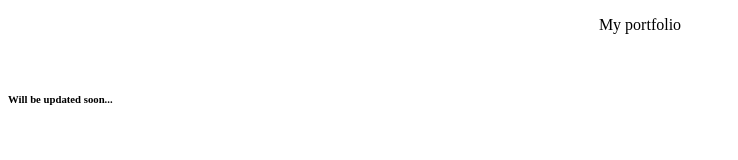
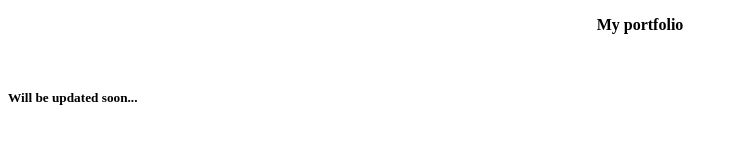
Before and after one commit to Aktarul/aktarul.github.io, a plain HTML site: page index.html in a window 1280 px wide. Shown: the full height of the page, 0-738 px from the left. Drawn offline with Linux system fonts and the light colour scheme.

Commit message:
some changes

```diff
--- a/index.html
+++ b/index.html
@@ -6,7 +6,7 @@
     <title>Aktarul Islam</title>
 </head>
 <body>
-    <center><p> My portfolio </p></center><br>
-    <h6>Will be updated soon...<h6>
+    <center><p><b> My portfolio </b></p></center><br>
+    <h5>Will be updated soon...<h5>
 </body>
 </html>
```
